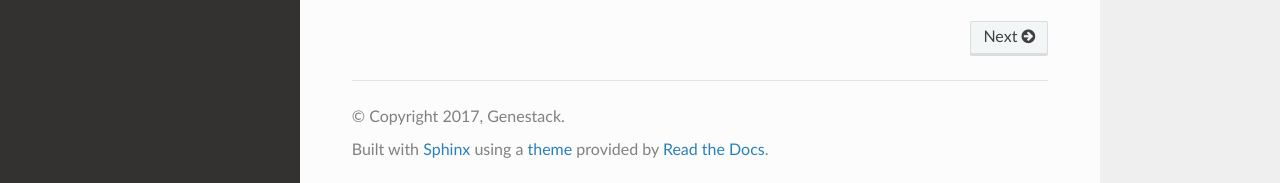
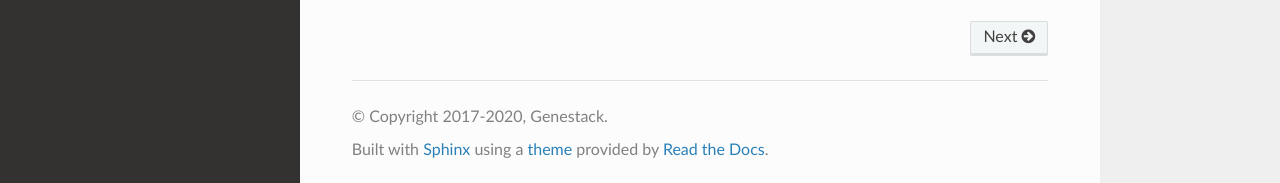
Before and after one commit to genestack/user-guide, a Sphinx documentation site: the page built from source/index.rst, in a window 1280 px wide and 900 px high, scrolled down 853 px. Shown: the part 714-897 px from the top of the window. Built offline with Sphinx 7.4.7 and the Read the Docs theme 2.0.0, drawn with Linux system fonts in a browser that asks for light colours.

Commit message:
Bump copyright for 2020

```diff
--- a/source/conf.py
+++ b/source/conf.py
@@ -52,7 +52,7 @@ master_doc = 'index'
 
 # General information about the project.
 project = u'Genestack User Tutorials'
-copyright = u'2017, Genestack'
+copyright = u'2017-2020, Genestack'
 
 # The version info for the project you're documenting, acts as replacement for
 # |version| and |release|, also used in various other places throughout the
```
